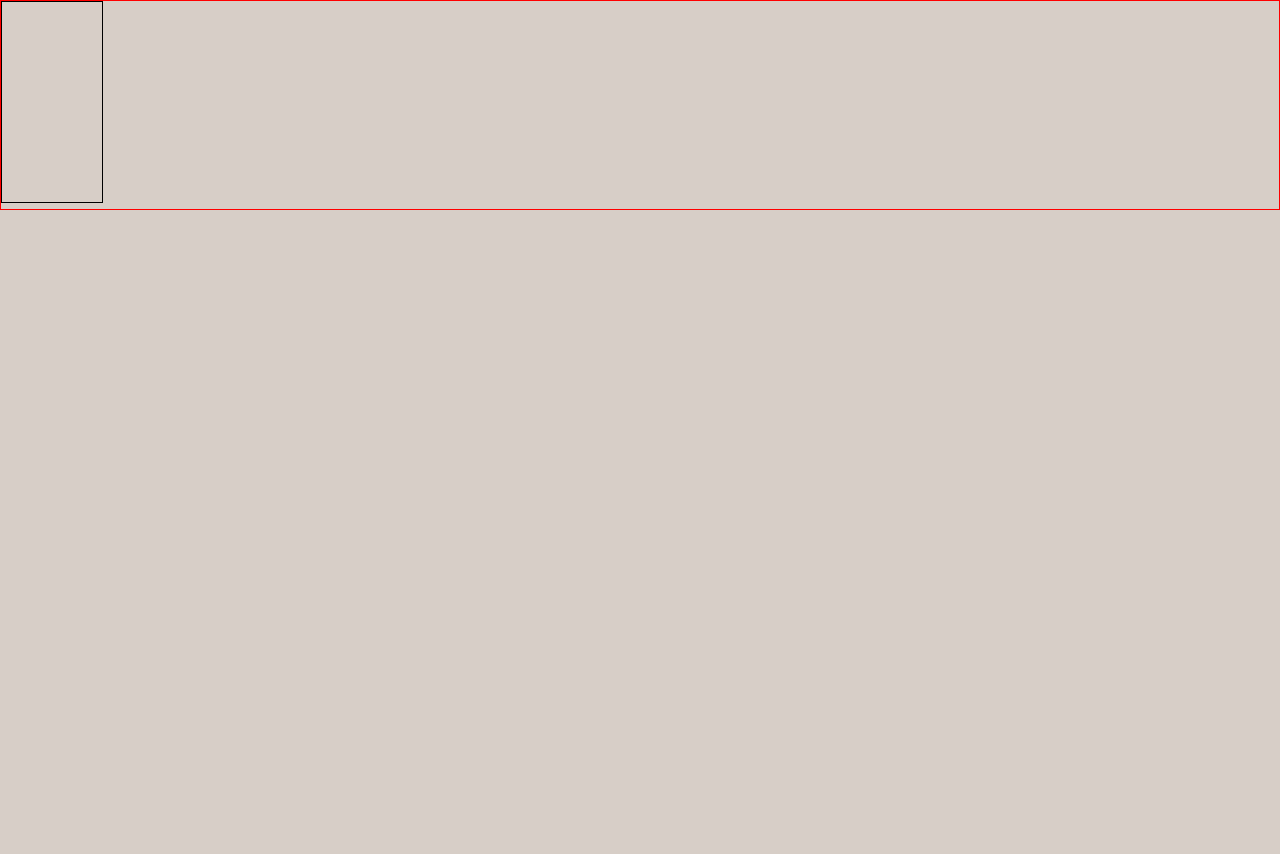
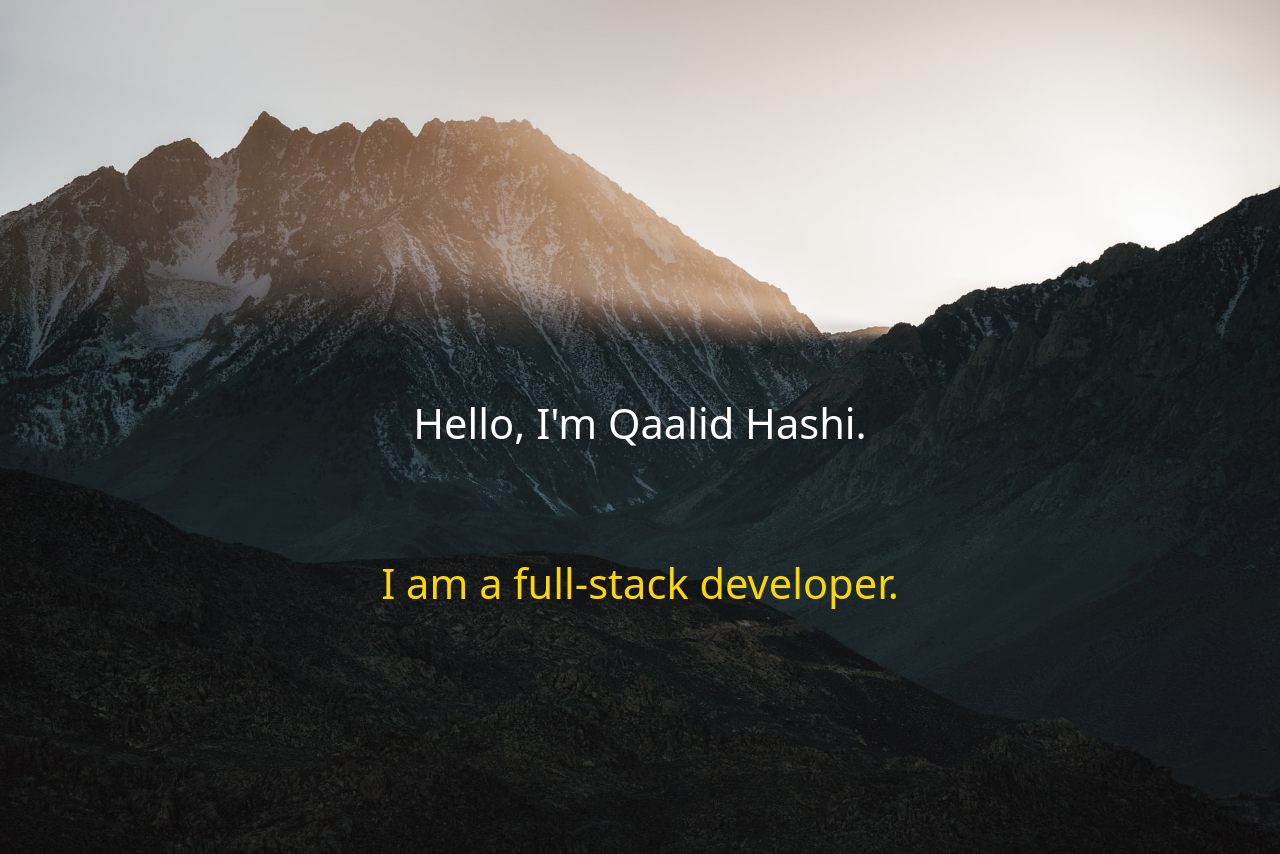
Before and after one commit to qhashi/my-webiste, a React (Create React App) app: page / in a window 1280 px wide. Before the commit the page ends 800 px from the top, so only its background shows below. Built offline with nearby package versions, Linux system fonts and the light colour scheme.

Commit message:
got a bckgrd img with text

```diff
--- a/src/Header.css
+++ b/src/Header.css
@@ -1,7 +1,42 @@
-#canvasImg {
-  border: 1px red solid;
+
+/* #zongnan{
+  height: 100vh;
+  width: 100vw;
+} */
+
+#sectionHeader {
+  width: 100vw;
+  height: 100vh;
+}
+#headerPic{
+  width: 100vw;
+}
+#figName {
+  position: absolute;
+  bottom: 25rem;
+  /* margin: 0 20rem; */
+  margin-left: auto;
+  margin-right: auto;
+  left: 0;
+  right: 0;
+  text-align: center;
+  background-color: rgba(0,0,0,0);
+  font-size: 2.6em;
+  color: white;
 }
 
-.canvasFlex{
-  flex-direction: column;
+#figTitle {
+  position: absolute;
+  bottom: 15rem;
+  /* margin-right: 10rem;
+  margin-left: 20rem;
+  margin-bottom: 5rem; */
+  margin-left: auto;
+  margin-right: auto;
+  left: 0;
+  right: 0;
+  text-align: center;
+  background-color: rgba(0,0,0,0);
+  font-size: 2.6em;
+  color: gold;
 }
--- a/src/Header.js
+++ b/src/Header.js
@@ -1,19 +1,35 @@
 import React from 'react';
 import './Header.css';
+import zongnan from './images/zongnan.jpg';
+import 'bootstrap/dist/css/bootstrap.min.css';
+// import Navbar from 'react-bootstrap/Navbar';
+// import Container from 'react-bootstrap/Container';
 
 class Header extends React.Component {
   render () {
     return (
       <>
-      <section id='home' class="canvasFlex">
+      {/* <section id='home' class="canvasFlex">
       <div id="canvasImg">
       <canvas id="myCanvas" width="100" height="200" style={{ border:'1px solid black'}}></canvas>
       </div>
+      </section> */}
+      <section id="sectionHeader">
+      {/* <img src={zongnan} alt="zongnan" id="zongnan"/> */}
+      <div id='headerPic'>
+        <figure className="position-relative">
+          <img src={zongnan} alt="zongnan" id="zongnan" className="img-fluid"/>
+          <figcaption id="figName">
+            Hello, I'm Qaalid Hashi.
+          </figcaption>
+          <figcaption id="figTitle">
+            I am a full-stack developer.
+          </figcaption>
+        </figure>
+      </div>
       </section>
-
-
-      {/* <h1>Hello, I'm Qaalid Hashi.</h1>
-      <h2>I am a full-stack developer.</h2> */}
+      <section id='title'>
+      </section>
       </>
     )
   }
```
Also changed, not shown: src/images/zongnan.jpg (added).
